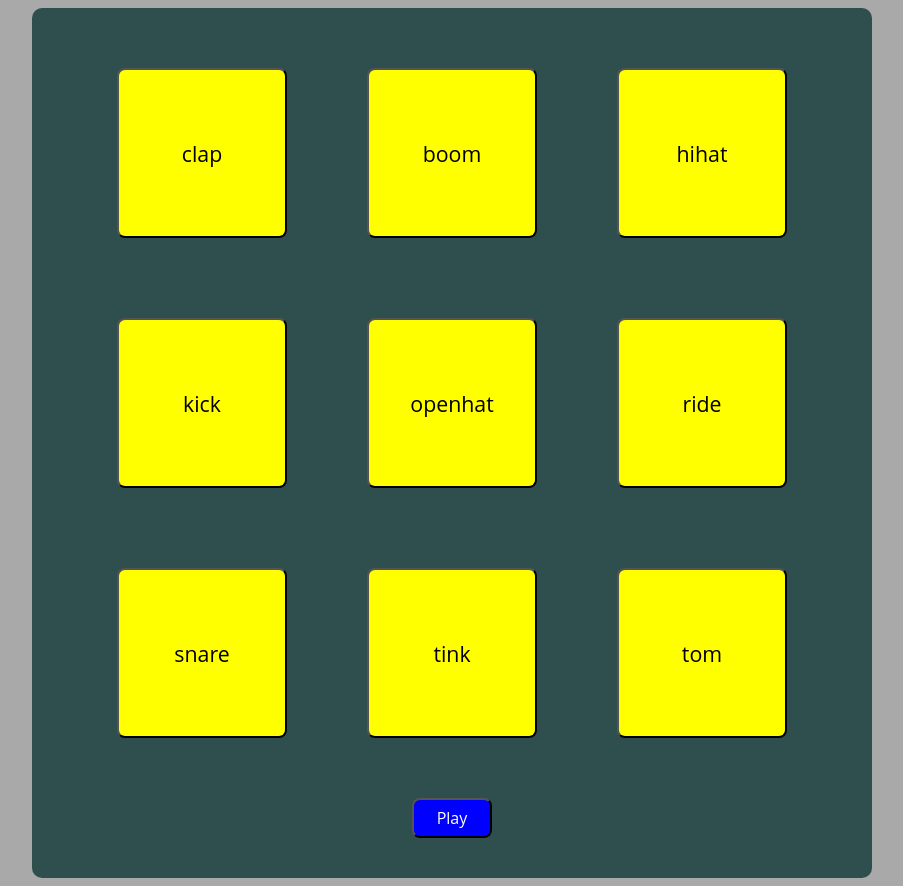
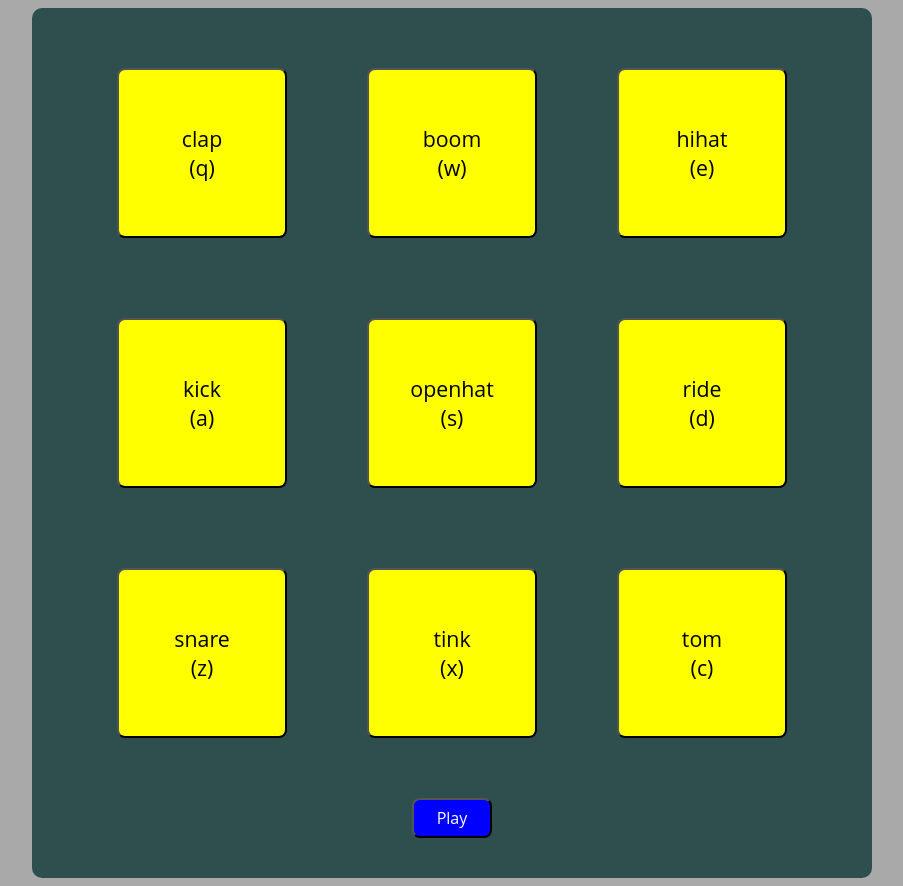
Before and after one commit to zgawronski/ProgramowanieAplikacjiWebowych, a plain HTML site: page lab2/build/index.html in a window 1280 px wide. Shown: the whole page, without its empty margins (188-1091 px from the left). Drawn offline with Linux system fonts and the light colour scheme.

Commit message:
bit changes

```diff
--- a/lab2/build/index.html
+++ b/lab2/build/index.html
@@ -10,47 +10,47 @@
 <body>
     <div class="container">
         <div class="drum">
-            <button onclick="playSound();" class="drumb">clap</button>
+            <button onclick="playSound();" data-key="q" class="drumb">clap</br>(q)</button>
         </div>
         <audio src="sounds/clap.wav"  data-sound="clap"></audio>
 
         <div class="drum">
-            <button onclick="playSound();" class="drumb">boom</button>
+            <button onclick="playSound();" class="drumb">boom</br>(w)</button>
         </div>
         <audio src="sounds/boom.wav"  data-sound="boom"></audio>
 
         <div class="drum">
-            <button onclick="playSound();" class="drumb">hihat</button>
+            <button onclick="playSound();" class="drumb">hihat</br>(e)</button>
         </div>
         <audio src="sounds/hihat.wav"  data-sound="hihat"></audio>
 
         <div class="drum">
-            <button onclick="playSound();" class="drumb">kick</button>
+            <button onclick="playSound();" class="drumb">kick</br>(a)</button>
         </div>
         <audio src="sounds/kick.wav"  data-sound="kick"></audio>
 
         <div class="drum">
-            <button onclick="playSound();" class="drumb">openhat</button>
+            <button onclick="playSound();" class="drumb">openhat</br>(s)</button>
         </div>
         <audio src="sounds/openhat.wav"  data-sound="openhat"></audio>
 
         <div class="drum">
-            <button onclick="playSound();" class="drumb">ride</button>
+            <button onclick="playSound();" class="drumb">ride</br>(d)</button>
         </div>
         <audio src="sounds/ride.wav"  data-sound="ride"></audio>
 
         <div class="drum">
-            <button onclick="playSound();" class="drumb">snare</button>
+            <button onclick="playSound();" class="drumb">snare</br>(z)</button>
         </div>
         <audio src="sounds/snare.wav"  data-sound="snare"></audio>
 
         <div class="drum">
-            <button onclick="playSound();" class="drumb">tink</button>
+            <button onclick="playSound();" class="drumb">tink</br>(x)</button>
         </div>
         <audio src="sounds/tink.wav"  data-sound="tink"></audio>
 
         <div class="drum">
-            <button onclick="playSound();" class="drumb">tom</button>
+            <button onclick="playSound();" class="drumb">tom</br>(c)</button>
         </div>
         <audio src="sounds/tom.wav" data-sound="tom"></audio>
 
--- a/lab2/build/index.js
+++ b/lab2/build/index.js
@@ -25,7 +25,6 @@ function playSound(key) {
     switch (key) {
         case 'q':
         case 'Q':
-        case 'onclick':
             clapAudio.currentTime = 0;
             clapAudio.play();
             break;
--- a/lab2/src/index.ts
+++ b/lab2/src/index.ts
@@ -35,7 +35,6 @@ function playSound(key: string) {
     switch(key){
         case'q':
         case'Q':
-        case'onclick':
             clapAudio.currentTime = 0;
             clapAudio.play();
             break;
```
